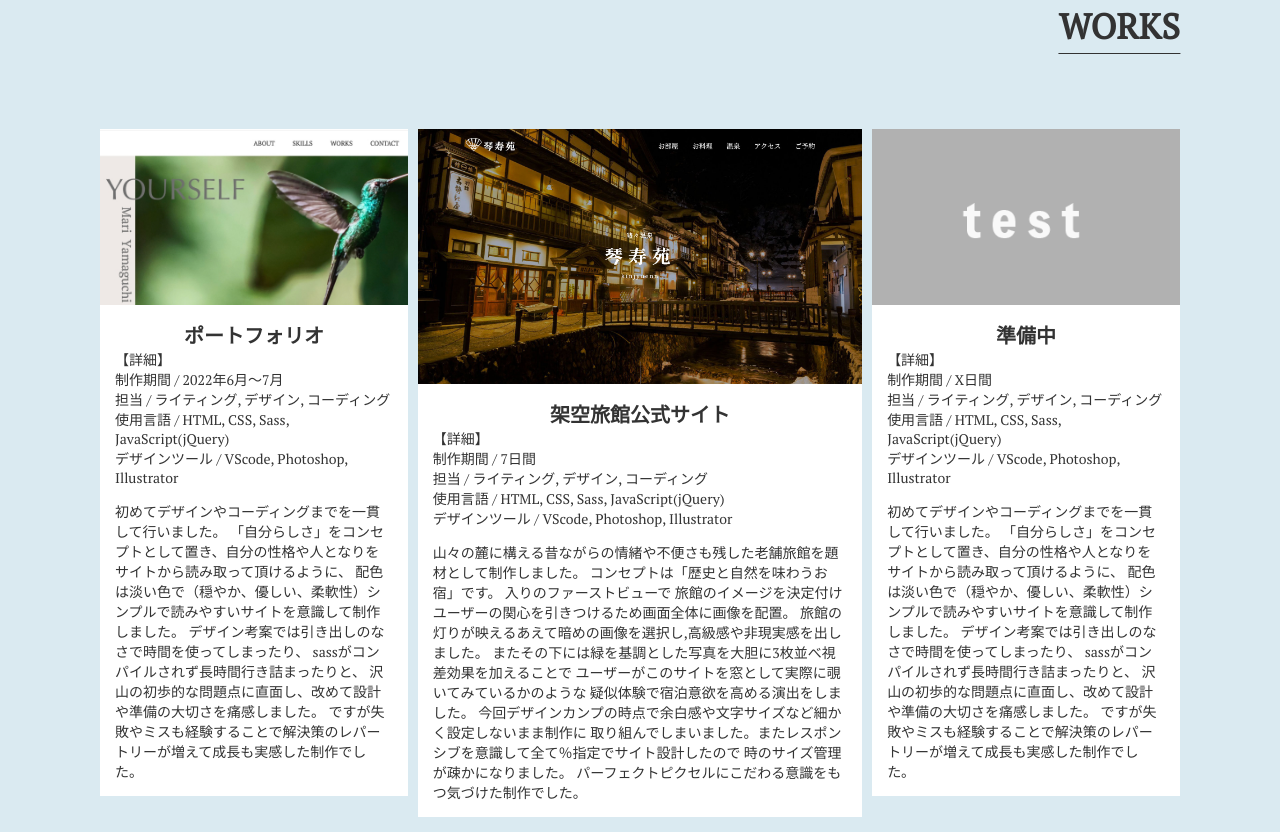
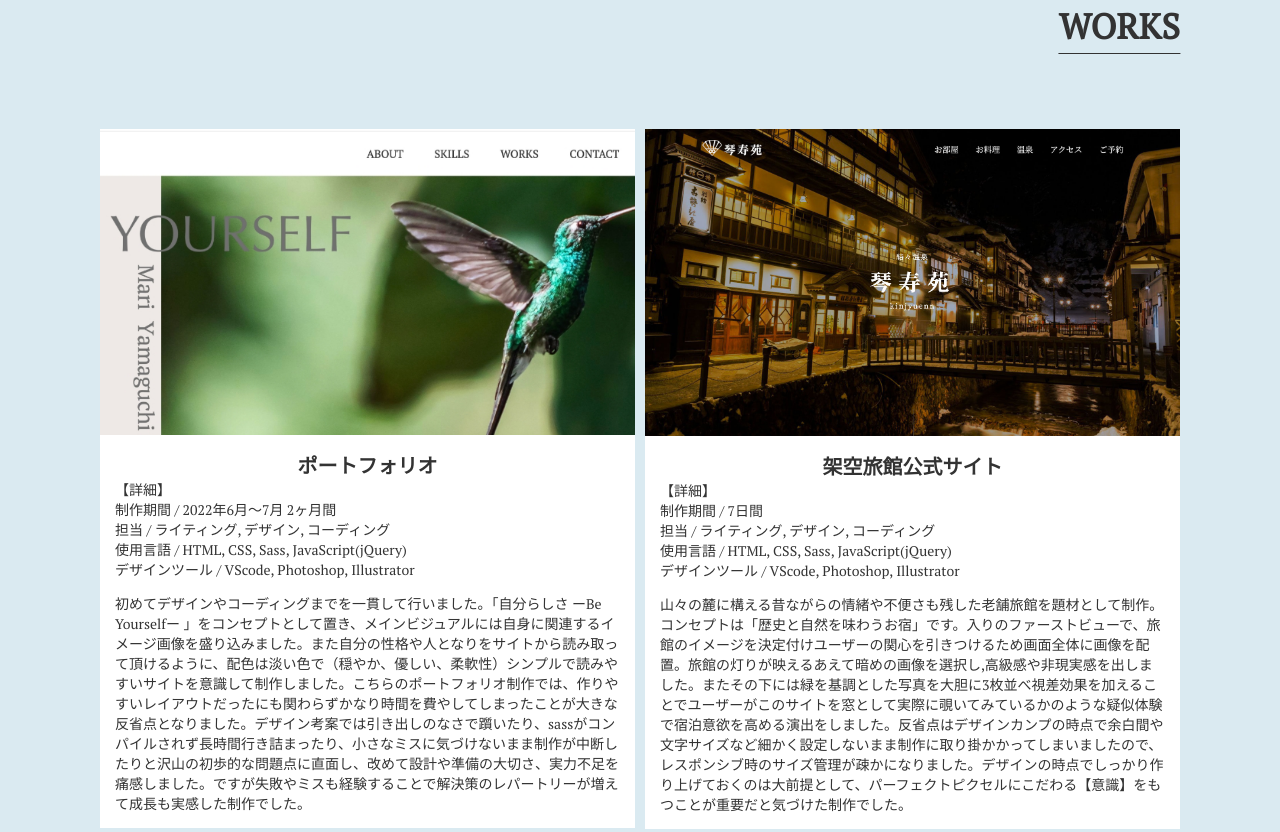
Before and after one commit to mari0606/portfolio, a plain HTML site: page index.html in a window 1280 px wide. Shown: the part 2391-3223 px from the top of the page. Drawn offline with nearby package versions, Linux system fonts and the light colour scheme.

Commit message:
works edit

```diff
--- a/assets/_sass/layout/_main.scss
+++ b/assets/_sass/layout/_main.scss
@@ -141,7 +141,11 @@
   &__list {
     display: flex;
     justify-content: space-between;
-    gap: 0 10px;
+    flex-wrap: wrap;
+    gap: 10px;
+    li {
+      width: calc(50% - 5px);
+    }
   }
 
   & .c-btn {
@@ -298,17 +302,24 @@
     .fluid {
       width: 300px;
     }
-
   }
 
   .p-skills__bg {
-    width: 100%;
+      width: 90%;
+      padding-top: 20px;
     height: auto;
+  }
+  .p-works__inner {
+    padding-bottom: 0;
   }
 
   .p-works__list {
     flex-direction: column;
-
+    align-items: center;
+    gap: 20px;
+    li {
+      width: 90%;
+    }
   }
 
   .p-works .c-btn {
--- a/assets/_sass/object/component/_reuse.scss
+++ b/assets/_sass/object/component/_reuse.scss
@@ -40,6 +40,7 @@
 //------------------------------------------------------------
 .c-works {
   &__card {
+
     a {
       color: f.$black;
     }
@@ -353,8 +354,6 @@
   }
 
   .c-works__card {
-    padding-bottom: 20px;
-
     figure {
       width: 100%;
       right: 0;
@@ -364,13 +363,8 @@
 
     p {
       margin: 0 auto;
-      width: 80%;
       text-align: left;
     }
-  }
-
-  .p-works__contents {
-    margin-bottom: 60px;
   }
 
   .c-btn {
@@ -382,8 +376,9 @@
   }
 
   #page-top {
-      right: 5px;
-      bottom: 5px;
+    right: 5px;
+    bottom: 5px;
+
     a {
       width: 40px;
       height: 40px;
--- a/index.html
+++ b/index.html
@@ -183,26 +183,20 @@
                     <h2 class="c-works__card__ttl">ポートフォリオ</h2>
                     <p class="c-works__card__txt">
                       【詳細】<br>
-                      制作期間 / 2022年6月〜7月<br>
+                      制作期間 / 2022年6月〜7月 2ヶ月間<br>
                       担当 / ライティング, デザイン, コーディング<br>
                       使用言語 / HTML, CSS, Sass, JavaScript(jQuery)<br>
                       デザインツール / VScode, Photoshop, Illustrator<br>
                     </p>
                     <p class="c-works__card__txt">
-                      初めてデザインやコーディングまでを一貫して行いました。
-                      「自分らしさ」をコンセプトとして置き、自分の性格や人となりをサイトから読み取って頂けるように、
-                      配色は淡い色で（穏やか、優しい、柔軟性）シンプルで読みやすいサイトを意識して制作しました。
-                      デザイン考案では引き出しのなさで時間を使ってしまったり、
-                      sassがコンパイルされず長時間行き詰まったりと、
-                      沢山の初歩的な問題点に直面し、改めて設計や準備の大切さを痛感しました。
-                      ですが失敗やミスも経験することで解決策のレパートリーが増えて成長も実感した制作でした。
+                      初めてデザインやコーディングまでを一貫して行いました。「自分らしさ ーBe Yourselfー 」をコンセプトとして置き、メインビジュアルには自身に関連するイメージ画像を盛り込みました。また自分の性格や人となりをサイトから読み取って頂けるように、配色は淡い色で（穏やか、優しい、柔軟性）シンプルで読みやすいサイトを意識して制作しました。こちらのポートフォリオ制作では、作りやすいレイアウトだったにも関わらずかなり時間を費やしてしまったことが大きな反省点となりました。デザイン考案では引き出しのなさで躓いたり、sassがコンパイルされず長時間行き詰まったり、小さなミスに気づけないまま制作が中断したりと沢山の初歩的な問題点に直面し、改めて設計や準備の大切さ、実力不足を痛感しました。ですが失敗やミスも経験することで解決策のレパートリーが増えて成長も実感した制作でした。
                     </p>
                   </div>
                 </a>
               </div>
             </li>
             <li>
-              <div class="c-works__card scroll_up time02">
+              <div class="c-works__card scroll_up">
                 <a href="https://mari0606.github.io/kinjyuen/" target="_blank" class="image_box hover">
                   <figure>
                     <img src="assets/img/kinjyuenn.jpg" alt="">
@@ -217,25 +211,14 @@
                       デザインツール / VScode, Photoshop, Illustrator<br>
                     </p>
                     <p class="c-works__card__txt">
-                      山々の麓に構える昔ながらの情緒や不便さも残した老舗旅館を題材として制作しました。
-                      コンセプトは「歴史と自然を味わうお宿」です。
-                      入りのファーストビューで
-                      旅館のイメージを決定付けユーザーの関心を引きつけるため画面全体に画像を配置。
-                      旅館の灯りが映えるあえて暗めの画像を選択し,高級感や非現実感を出しました。
-                      またその下には緑を基調とした写真を大胆に3枚並べ視差効果を加えることで
-                      ユーザーがこのサイトを窓として実際に覗いてみているかのような
-                      疑似体験で宿泊意欲を高める演出をしました。
-                      今回デザインカンプの時点で余白感や文字サイズなど細かく設定しないまま制作に
-                      取り組んでしまいました。またレスポンシブを意識して全て％指定でサイト設計したので
-                      時のサイズ管理が疎かになりました。
-                      パーフェクトピクセルにこだわる意識をもつ気づけた制作でした。
+                      山々の麓に構える昔ながらの情緒や不便さも残した老舗旅館を題材として制作。コンセプトは「歴史と自然を味わうお宿」です。入りのファーストビューで、旅館のイメージを決定付けユーザーの関心を引きつけるため画面全体に画像を配置。旅館の灯りが映えるあえて暗めの画像を選択し,高級感や非現実感を出しました。またその下には緑を基調とした写真を大胆に3枚並べ視差効果を加えることでユーザーがこのサイトを窓として実際に覗いてみているかのような疑似体験で宿泊意欲を高める演出をしました。反省点はデザインカンプの時点で余白間や文字サイズなど細かく設定しないまま制作に取り掛かかってしまいましたので、レスポンシブ時のサイズ管理が疎かになりました。デザインの時点でしっかり作り上げておくのは大前提として、パーフェクトピクセルにこだわる【意識】をもつことが重要だと気づけた制作でした。
                     </p>
                   </div>
                 </a>
               </div>
             </li>
             <li>
-              <div class="c-works__card scroll_up time03">
+              <div class="c-works__card scroll_up">
                 <a href="" class="image_box hover">
                   <figure>
                     <img src="assets/img/works-img.png" alt="">
@@ -245,18 +228,34 @@
                     <p class="c-works__card__txt">
                       【詳細】<br>
                       制作期間 / X日間<br>
-                      担当 / ライティング, デザイン, コーディング<br>
-                      使用言語 / HTML, CSS, Sass, JavaScript(jQuery)<br>
-                      デザインツール / VScode, Photoshop, Illustrator<br>
+                      担当 /<br>
+                      使用言語 /<br>
+                      デザインツール /<br>
                     </p>
                     <p class="c-works__card__txt">
-                      初めてデザインやコーディングまでを一貫して行いました。
-                      「自分らしさ」をコンセプトとして置き、自分の性格や人となりをサイトから読み取って頂けるように、
-                      配色は淡い色で（穏やか、優しい、柔軟性）シンプルで読みやすいサイトを意識して制作しました。
-                      デザイン考案では引き出しのなさで時間を使ってしまったり、
-                      sassがコンパイルされず長時間行き詰まったりと、
-                      沢山の初歩的な問題点に直面し、改めて設計や準備の大切さを痛感しました。
-                      ですが失敗やミスも経験することで解決策のレパートリーが増えて成長も実感した制作でした。
+                      ---
+                    </p>
+                  </div>
+                </a>
+              </div>
+            </li>
+            <li>
+              <div class="c-works__card scroll_up">
+                <a href="" class="image_box hover">
+                  <figure>
+                    <img src="assets/img/works-img.png" alt="">
+                  </figure>
+                  <div class="c-works__card__desc">
+                    <h2 class="c-works__card__ttl">準備中</h2>
+                    <p class="c-works__card__txt">
+                      【詳細】<br>
+                      制作期間 / X日間<br>
+                      担当 / <br>
+                      使用言語 / <br>
+                      デザインツール / <br>
+                    </p>
+                    <p class="c-works__card__txt">
+                      ---
                     </p>
                   </div>
                 </a>
```
Also changed, not shown: assets/css/style.css, assets/css/style.min.css, 2 other files.
